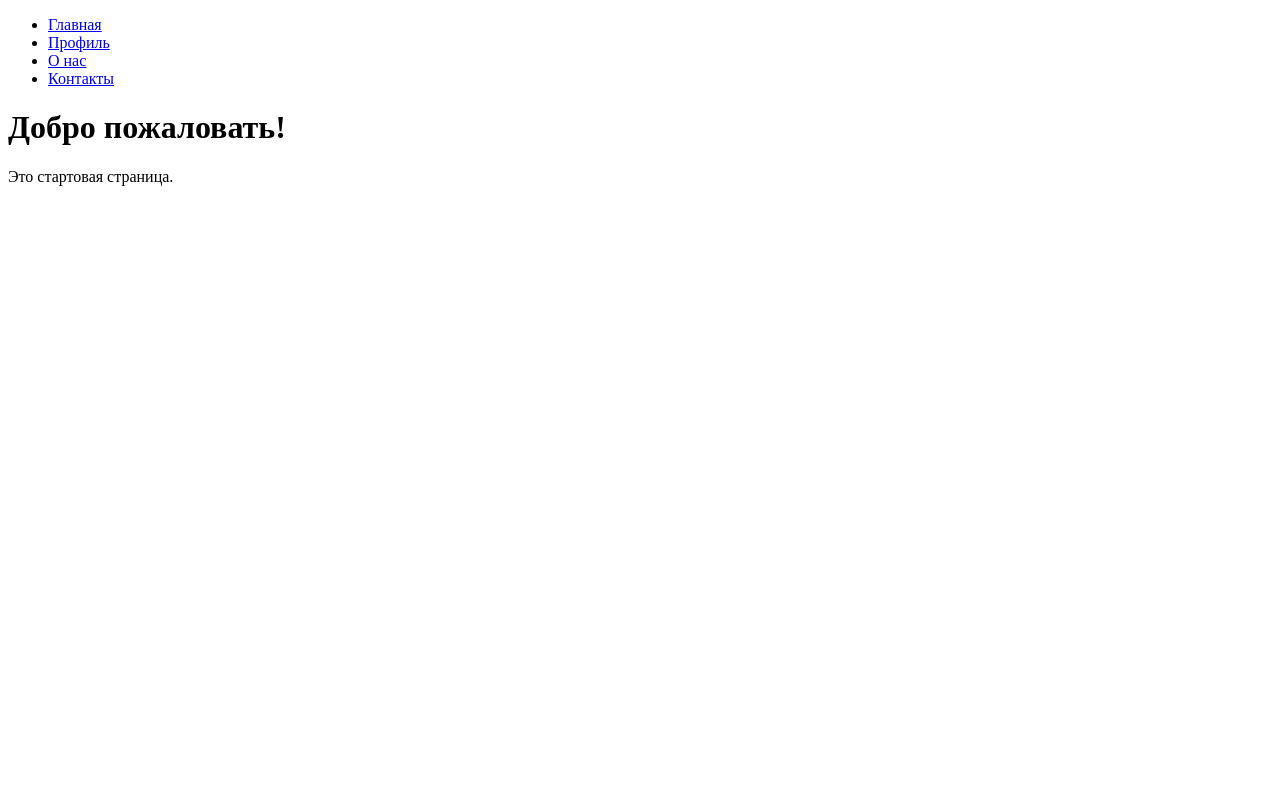
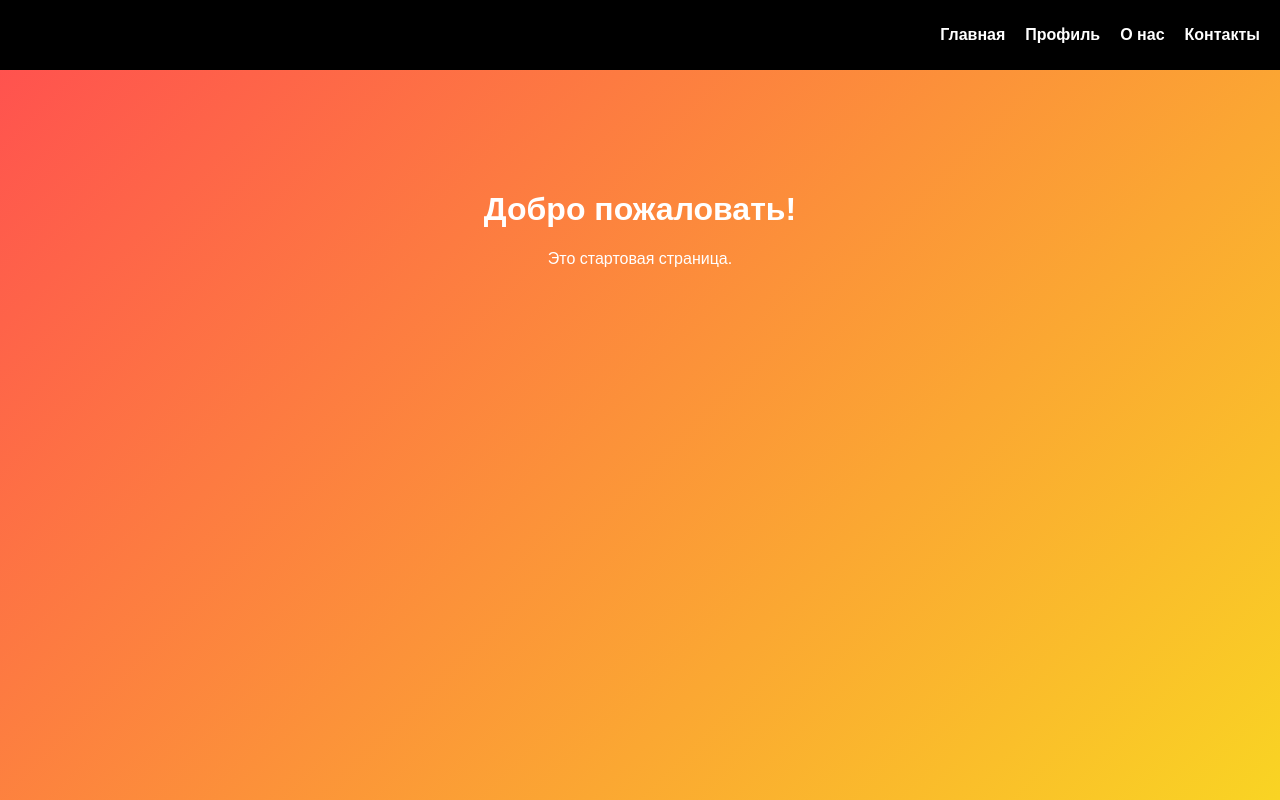
Before and after one commit to VHISTORE/onlinestore, a plain HTML site: page index.html in a window 1280 px wide. Drawn offline with Linux system fonts and the light colour scheme.

Commit message:
Update index.html

```diff
--- a/index.html
+++ b/index.html
@@ -4,8 +4,79 @@
   <meta charset="UTF-8">
   <meta name="viewport" content="width=device-width, initial-scale=1.0">
   <title>Мой сайт</title>
-  <link rel="stylesheet" href="style.css">
+  <style>
+    /* Встроенный CSS */
+    body {
+      margin: 0;
+      font-family: 'Arial', sans-serif;
+      background: linear-gradient(135deg, #ff4e50, #f9d423); /* Градиент */
+      min-height: 100vh;
+      background-size: cover;
+      background-attachment: fixed;
+      color: white;
+    }
+
+    /* Шапка сайта */
+    .site-header {
+      background-color: black; /* Или можно red */
+      padding: 15px 20px;
+    }
+
+    .nav-container {
+      display: flex;
+      justify-content: space-between;
+      align-items: center;
+    }
+
+    .nav-placeholder {
+      width: 100px;
+      height: 40px;
+      background-color: black; /* Можно поменять на красный */
+    }
+
+    .nav-menu {
+      list-style: none;
+      display: flex;
+      gap: 20px;
+      margin: 0;
+      padding: 0;
+    }
+
+    .nav-menu li a {
+      text-decoration: none;
+      color: white;
+      font-weight: bold;
+      transition: color 0.3s ease;
+    }
+
+    .nav-menu li a:hover {
+      color: #f9d423;
+    }
+
+    .main-content {
+      text-align: center;
+      padding: 100px 20px;
+    }
+
+    /* Адаптивность */
+    @media (max-width: 768px) {
+      .nav-container {
+        flex-direction: column;
+      }
+
+      .nav-menu {
+        flex-direction: column;
+        align-items: center;
+        margin-top: 10px;
+      }
+
+      .nav-placeholder {
+        margin-bottom: 10px;
+      }
+    }
+  </style>
 </head>
+
 <body>
 
   <header class="site-header">
```
